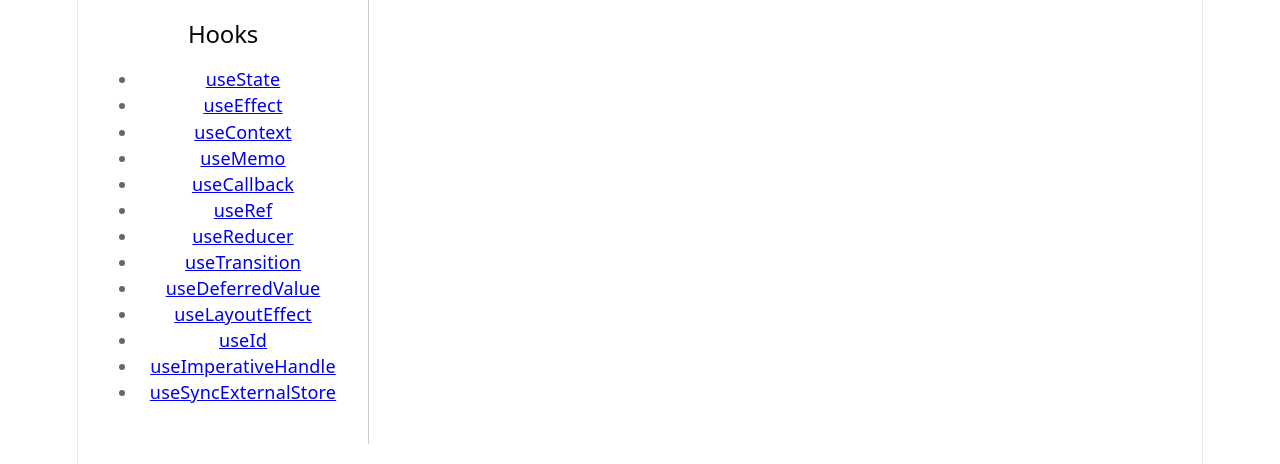
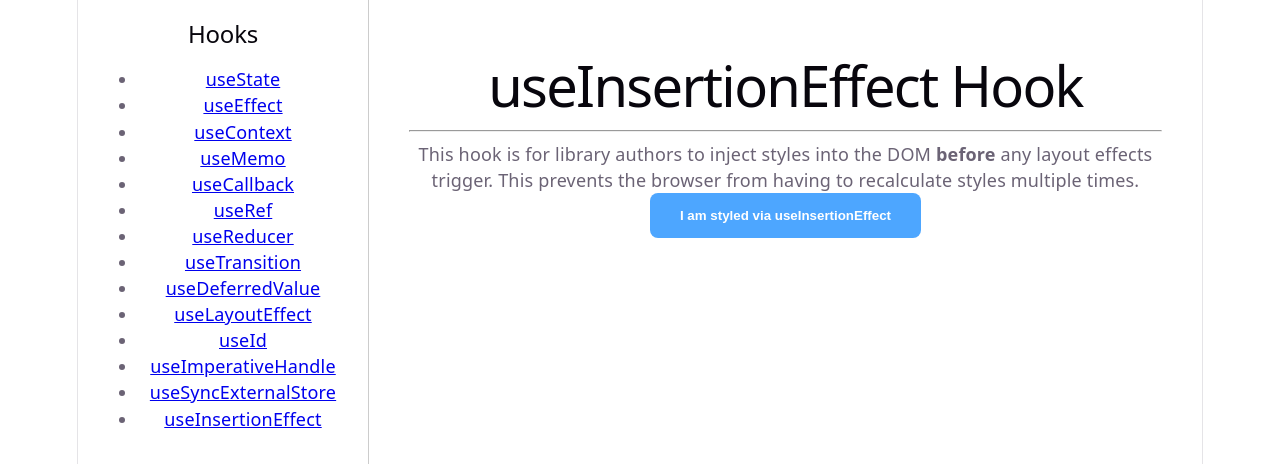
Before and after one commit to prasadaraod/react-hooks-explorer, a React (Vite) app: page /use-insertion-effect in a window 1280 px wide. Shown: the top 464 px of the page. Built offline with nearby package versions, Linux system fonts and the light colour scheme.

Commit message:
Complete all built-in hooks with useInsertionEffect

```diff
--- a/src/App.jsx
+++ b/src/App.jsx
@@ -12,6 +12,7 @@ import UseLayoutEffectPage from './pages/UseLayoutEffectPage';
 import UseIdPage from './pages/UseIdPage';
 import UseImperativeHandlePage from './pages/UseImperativeHandlePage';
 import UseSyncExternalStorePage from './pages/UseSyncExternalStorePage';
+import UseInsertionEffectPage from './pages/UseInsertionEffectPage';
 
 function App() {
   return (
@@ -34,6 +35,7 @@ function App() {
             <li><Link to="/use-id">useId</Link></li>
             <li><Link to="/use-imperative-handle">useImperativeHandle</Link></li>
             <li><Link to="/use-sync-external-store">useSyncExternalStore</Link></li>
+            <li><Link to="/use-insertion-effect">useInsertionEffect</Link></li>
             {/* We will add more links here as we go */}
           </ul>
         </nav>
@@ -54,6 +56,7 @@ function App() {
             <Route path='/use-id' element={<UseIdPage />} />
             <Route path='/use-imperative-handle' element={<UseImperativeHandlePage />} />
             <Route path='/use-sync-external-store' element={<UseSyncExternalStorePage />} />
+            <Route path='/use-insertion-effect' element={<UseInsertionEffectPage />} />
             <Route path="/" element={<h1>Select a Hook to explore</h1>} />
           </Routes>
         </main>
--- /dev/null
+++ b/src/pages/UseInsertionEffectPage.jsx
@@ -0,0 +1,56 @@
+import { useInsertionEffect, useState } from 'react';
+
+const UseInsertionEffectPage = () => {
+  const [isRed, setIsRed] = useState(false);
+
+  // 1. Logic to inject styles into the DOM
+  useInsertionEffect(() => {
+    // In a real CSS-in-JS library, this is where styles are calculated and injected
+    const styleTag = document.createElement('style');
+    styleTag.innerHTML = `
+      .dynamic-button {
+        padding: 15px 30px;
+        border-radius: 8px;
+        font-weight: bold;
+        cursor: pointer;
+        transition: transform 0.2s;
+        background-color: ${isRed ? '#ff4d4d' : '#4da6ff'};
+        color: white;
+        border: none;
+      }
+      .dynamic-button:hover {
+        transform: scale(1.05);
+      }
+    `;
+    document.head.appendChild(styleTag);
+
+    // 2. Cleanup: Remove the style tag when component unmounts or updates
+    return () => {
+      document.head.removeChild(styleTag);
+    };
+  }, [isRed]); // Runs before useLayoutEffect and useEffect
+
+  return (
+    <div style={{ padding: '20px' }}>
+      <h1>useInsertionEffect Hook</h1>
+      <hr />
+
+      <section>
+        <p>
+          This hook is for library authors to inject styles into the DOM
+          <strong> before</strong> any layout effects trigger. This prevents
+          the browser from having to recalculate styles multiple times.
+        </p>
+
+        <button
+          className="dynamic-button"
+          onClick={() => setIsRed(!isRed)}
+        >
+          I am styled via useInsertionEffect
+        </button>
+      </section>
+    </div>
+  );
+};
+
+export default UseInsertionEffectPage;
```
